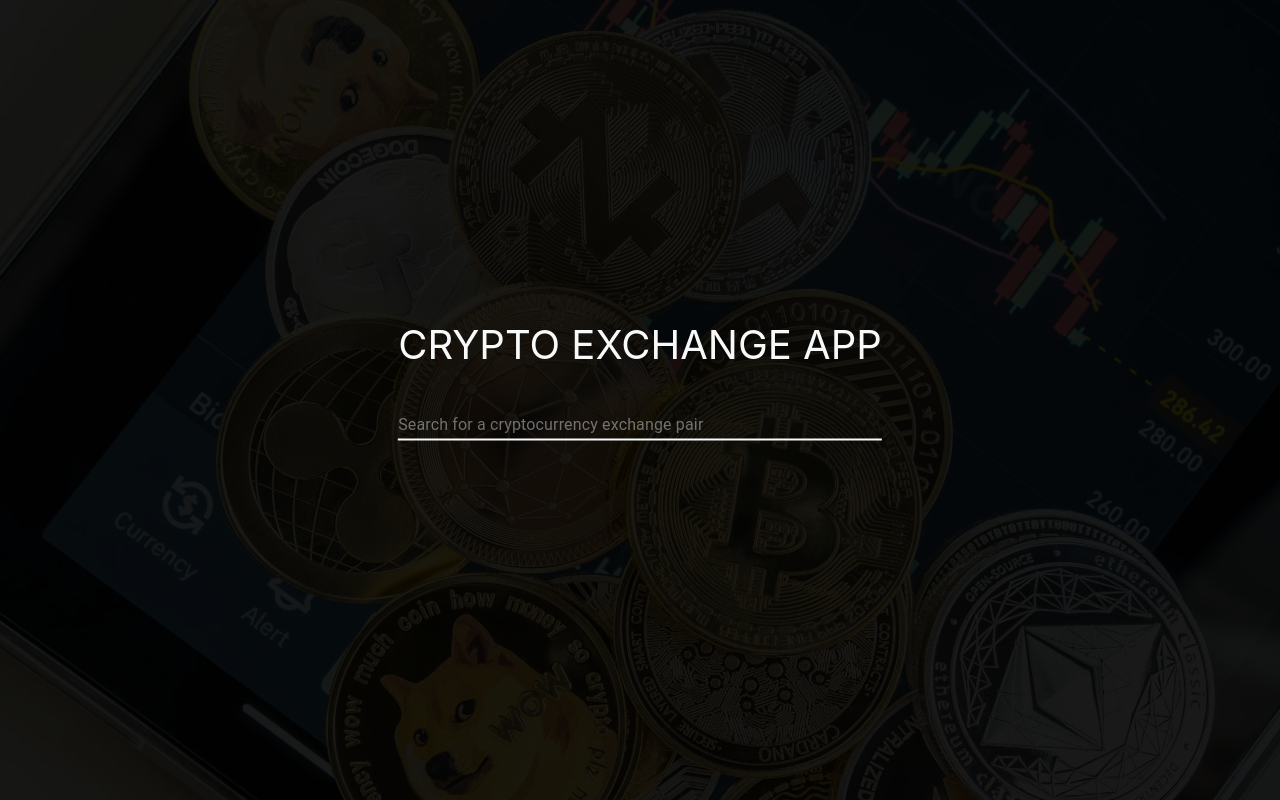
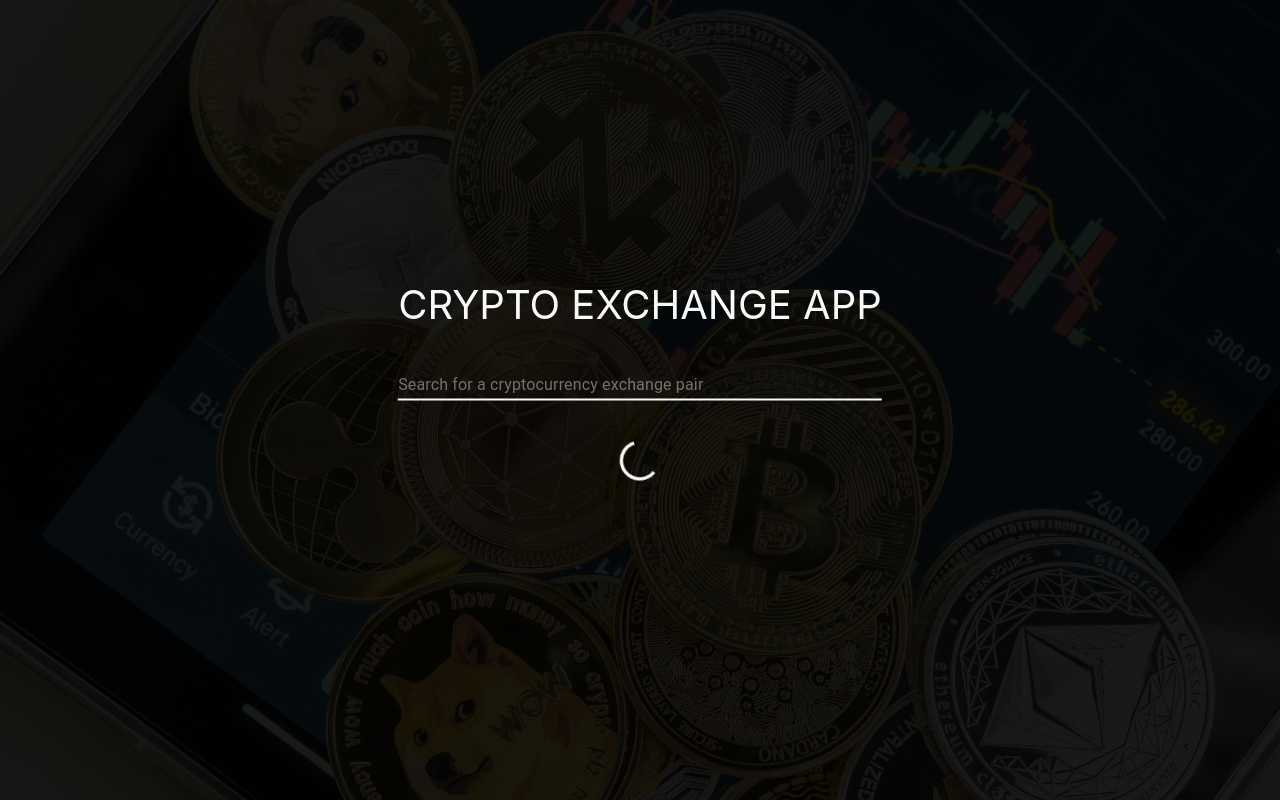
Before and after one commit to mk-petrov/crypto-exchange-app, a React (Create React App) app: page / in a window 1280 px wide. Built offline with nearby package versions, Linux system fonts and the light colour scheme.

Commit message:
wip Home

```diff
--- a/src/Pages/Home/Home.tsx
+++ b/src/Pages/Home/Home.tsx
@@ -4,7 +4,7 @@ import { useDispatch, useSelector, shallowEqual } from "react-redux"
 import { useParams } from 'react-router-dom';
 
 import classes from './Home.module.css';
-import { UITable, UISearch } from '../../components';
+import { UITable, UISearch, UILoader, UIModal } from '../../components';
 import { setAssets, setPair } from '../../store/actionCreators';
 import { useNavigate } from 'react-router-dom';
 import { binanceApi, bitfinexApi, krakenApi, huobiApi } from '../../utils/api';
@@ -25,17 +25,21 @@ const Home:React.FC = () => {
   const navigate = useNavigate();
 
   // state
-  const [currency, setCurrency] = useState('');
+  const [ currency, setCurrency ] = useState('');
+  const [ isLoading, setIsLoading ] = useState(false);
+  const [ isModalOpen, setIsModalOpen ] = useState(false);
   // const [data, setData] = useState<any | null>(null);
   const dispatch: Dispatch<any> = useDispatch()
   const assets: Array<IAsset> = useSelector( (state: PairState) => state.assets, shallowEqual )
   const { name: selectedPair } = useSelector((state: PairState) => state.pair)
 
   useEffect(() => {
+    setIsLoading(true);
+
     const makeApiCalls = async () => {
-      // TODO: add loader
       const responses = await Promise.all(mapper(apiCalls, selectedPair));
       dispatch(setAssets(responses.flat().filter(x => !!x))); // // setData(dd.flat().filter(x => !!x))
+      setIsLoading(false);
     }
 
     // if we have url param as currency we set it in the store
@@ -47,20 +51,21 @@ const Home:React.FC = () => {
 
     // make api calls if we have selected pair
     if (selectedPair) {
+
       makeApiCalls().catch(() => {});
+
     }
 
     // add interval for 5 sec
-    /*
     const interval = setInterval(() => {
       if (selectedPair) {
         makeApiCalls().catch(() => {});
       }
-    }, 5 * 1000);
+    }, 25 * 1000);
 
     // cleanup
     return () => clearInterval(interval);
-    */
+
 
   }, [urlPair, selectedPair])
 
@@ -78,6 +83,19 @@ const Home:React.FC = () => {
     setCurrency(e?.target?.value);
   };
 
+  const onModalToggle = (bool = false) => {
+    setIsModalOpen(bool)
+  }
+
+  const onRowClick = (exchange: string) => {
+    onModalToggle(true)
+    // set url /details
+
+    // onRowClick - set exchange
+    // set url /detail/exchange - for a single
+    // fetch data
+  }
+
   return (
     <div className={classes.wrapper}>
       <div className={classes.title}>Crypto Exchange App</div>
@@ -86,7 +104,9 @@ const Home:React.FC = () => {
 
       <div style={{ marginTop: 40 }} />
 
-      <UITable rows={assets} />
+      { isLoading ? <UILoader /> : <UITable rows={assets} onRowClick={onRowClick} /> }
+
+      <UIModal isOpen={isModalOpen} onClose={onModalToggle} />
 
     </div>
   );
```
